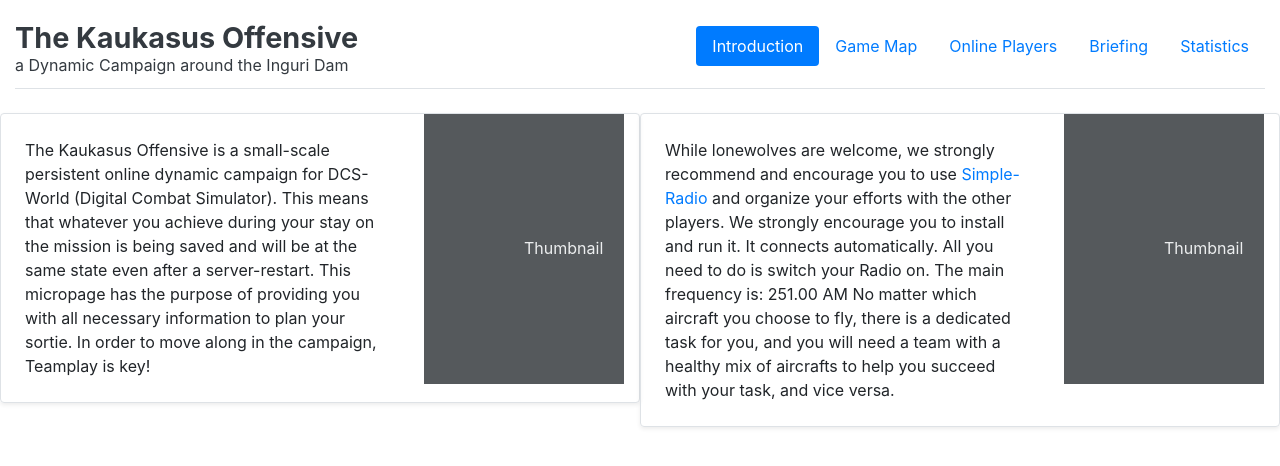
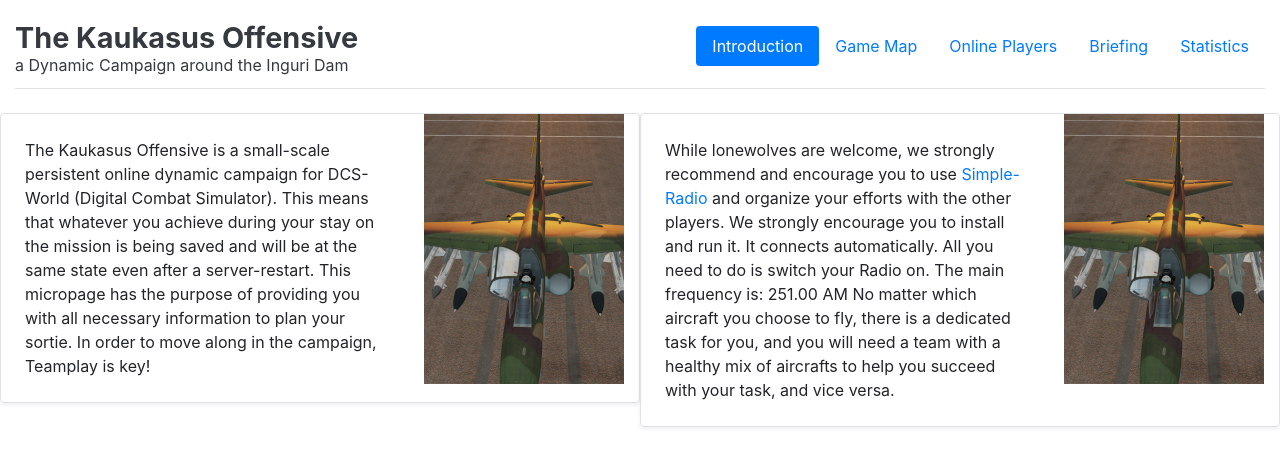
Before and after one commit to legitscoper/kaukasus-offensive, a React (Create React App) app in the folder frontend/: page / in a window 1280 px wide. Shown: the top 466 px of the page. Built offline with nearby package versions, Linux system fonts and the light colour scheme.

Commit message:
add logos

```diff
--- a/frontend/src/App.js
+++ b/frontend/src/App.js
@@ -1,7 +1,7 @@
 import React from "react";
 
 import "./style.css";
-
+import logoLeft from "./Untitled.png";
 class App extends React.Component {
   render() {
     return (
@@ -58,22 +58,7 @@ In order to move along in the campaign, Teamplay is key!
                   </p>
                 </div>
                 <div className="col-auto d-none d-lg-block">
-                  <svg
-                    className="bd-placeholder-img"
-                    width="200"
-                    height="270"
-                    xmlns="http://www.w3.org/2000/svg"
-                    role="img"
-                    aria-label="Placeholder: Thumbnail"
-                    preserveAspectRatio="xMidYMid slice"
-                    focusable="false"
-                  >
-                    <title>Placeholder</title>
-                    <rect width="100%" height="100%" fill="#55595c"></rect>
-                    <text x="50%" y="50%" fill="#eceeef" dy=".3em">
-                      Thumbnail
-                    </text>
-                  </svg>
+                    <img src={logoLeft} alt="Su-25T image"></img>
                 </div>
               </div>
             </div>
@@ -88,22 +73,7 @@ No matter which aircraft you choose to fly, there is a dedicated task for you, a
                   </p>
                 </div>
                 <div className="col-auto d-none d-lg-block">
-                  <svg
-                    className="bd-placeholder-img"
-                    width="200"
-                    height="270"
-                    xmlns="http://www.w3.org/2000/svg"
-                    role="img"
-                    aria-label="Placeholder: Thumbnail"
-                    preserveAspectRatio="xMidYMid slice"
-                    focusable="false"
-                  >
-                    <title>Placeholder</title>
-                    <rect width="100%" height="100%" fill="#55595c"></rect>
-                    <text x="50%" y="50%" fill="#eceeef" dy=".3em">
-                      Thumbnail
-                    </text>
-                  </svg>
+                  <img src={logoLeft} alt="Su-25T image"></img>
                 </div>
               </div>
             </div>
```
Also changed, not shown: frontend/src/Untitled.png (added).
